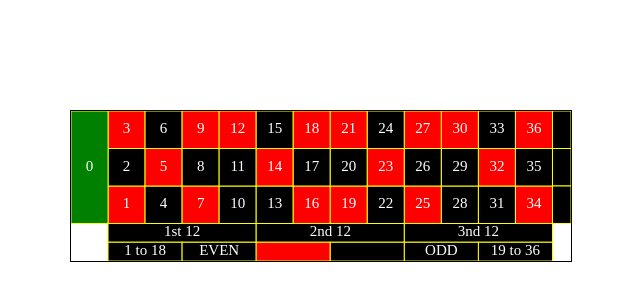
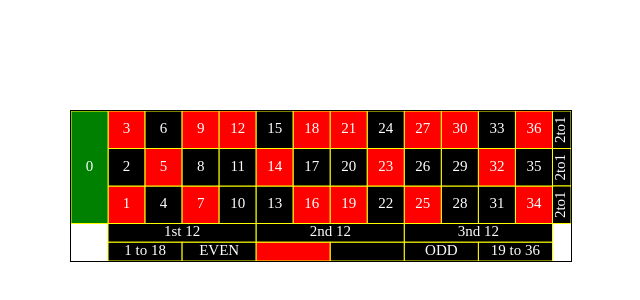
Before and after one commit to AlekseyOk/Roulette, a React (Create React App) app: page / in a window 1280 px wide. Shown: the part 212-512 px from the top of the page, without its empty margins (319-959 px from the left). Built offline with nearby package versions, Linux system fonts and the light colour scheme; the HTML template or start-up script is replaced by a standard one.

Commit message:
fix columns

```diff
--- a/src/components/bettingGrid/bettingGrid.tsx
+++ b/src/components/bettingGrid/bettingGrid.tsx
@@ -46,7 +46,7 @@ let BettingGrid = () => {
                     return <g key={idx} className="grid-cell">
                         <g>
                             <rect className="column-cell" width={columnWidth} height={columnHeight} x={x} y={y}></rect>
-                            <text className="cell-text" x={x+bottomCellWidth/2} y={y+bottomCellHeight/2}>{}</text>
+                            <text className="cell-text" transform={`rotate(-90 ${x+columnWidth/2} ${y+columnHeight/2})`} x={x+columnWidth/2} y={y+columnHeight/2}>2to1</text>
                         </g>
                     </g>
                 })}
--- a/src/components/bettingGrid/styles.scss
+++ b/src/components/bettingGrid/styles.scss
@@ -58,6 +58,7 @@
     pointer-events: none;
     font-size: 15px;
 }
+
 g {
     text-anchor: middle;
 }
```
